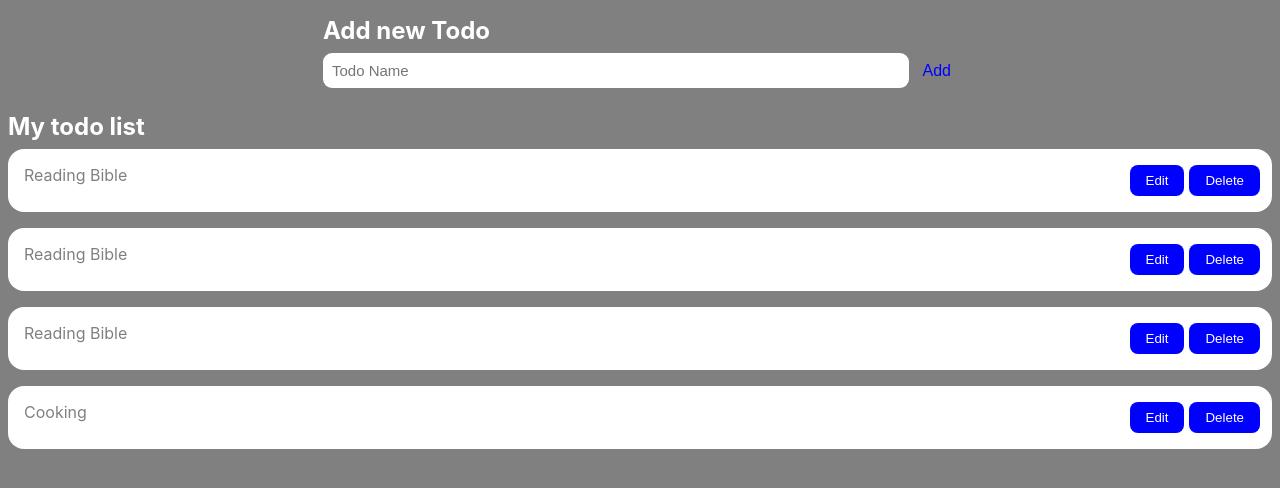
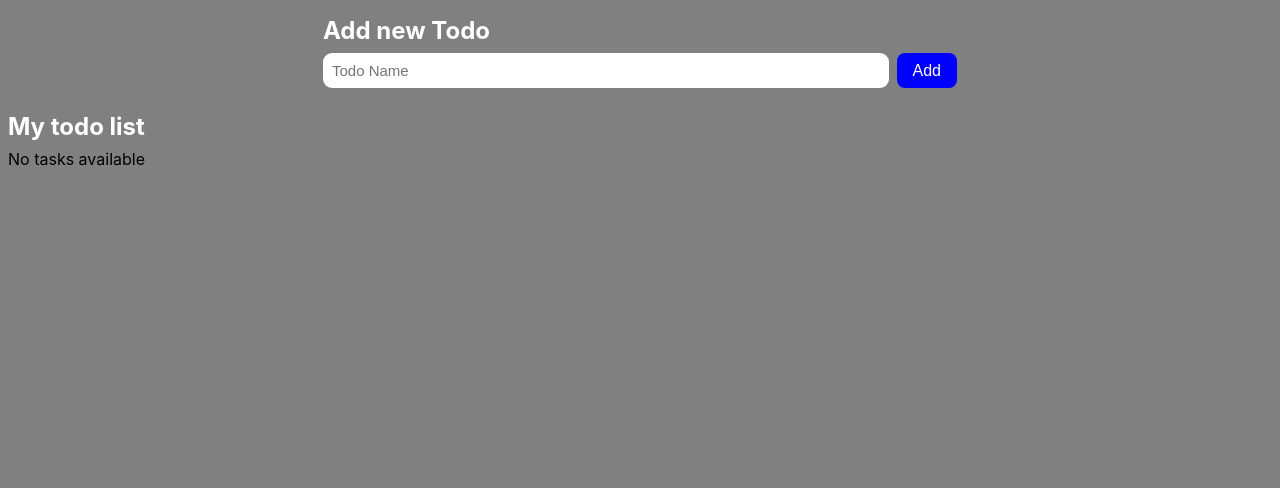
Before and after one commit to fummix/todo-list, a React (Create React App) app: page / in a window 1280 px wide. Shown: the top 488 px of the page. Built offline with nearby package versions, Linux system fonts and the light colour scheme.

Commit message:
created local storage

```diff
--- a/src/App.css
+++ b/src/App.css
@@ -24,11 +24,20 @@ body{
     display: flex;
 
 }
-input,button {
+/* input,button {
 border: none;
 appearance: none;
 outline: none;
 background-color: none;
+} */
+.btn{
+    padding: 8px 16px;
+    outline: none;
+    border-radius: 8px;
+    border: none;
+    font-size: 16px;
+    color: white;
+    background-color: blue;
 }
 #task-form-input{
     flex: 1 1 0%;
@@ -36,7 +45,8 @@ background-color: none;
     padding: 9px;
     border-radius: 9px;
     margin-right: 8px;
-
+   outline: none;
+   border: none;
     color: gray;
     font-size: 15px;
 
@@ -46,6 +56,7 @@ background-color: none;
     color: grey;
 }
 #task-form-submit{
+
     outline: none;
     border: none;
     background-color: transparent;
@@ -99,3 +110,8 @@ background-color: none;
 /* #task-list.container.icons.button{
     cursor: pointer;
 } */
+
+ .edit , .delete{
+    outline: none;
+    border: none;
+ }
--- a/src/App.js
+++ b/src/App.js
@@ -1,16 +1,52 @@
 
+import { useState, useEffect } from 'react';
 import './App.css';
 
 function App() {
+  const[todoList, setTodoList] = useState([])
+  const[todo, setTodo] = useState({todoName:''})
+
+  const handleChange = (e) => {
+    const { name, value } = e.target;
+    setTodo({
+      ...todo,
+      [name]: value
+    });
+  };
+const saveToLocalStorage =()=>{ // method to save to local storage
+  const todoJson =JSON.stringify(todoList) // converted to json before saving
+localStorage.setItem("todo", todoJson); // save to local storage
+getFromLocalStorage()
+}
+
+const getFromLocalStorage=()=>{
+const itemFromStorage = localStorage.getItem("todo"); // retrieve from storage
+if(itemFromStorage){
+  const toObject = JSON.parse(itemFromStorage); // convert to normal object
+setTodoList(toObject);
+}
+}
+const AddToList=(event)=>{
+event.preventDefault();
+todoList.push(todo) // add todo to list
+saveToLocalStorage()
+setTodo({"todoName":''})
+  };
+
+  useEffect(() => {
+    getFromLocalStorage()
+  }, []);
   return (
     <div className="App">
 
         <div className="content">
           <h2>Add new Todo</h2>
 
-          <form action='' className="task-form">
-            <input type="text" placeholder="Todo Name" id="task-form-input" />
-            <input type="submit" value="Add" id="task-form-submit" />
+          <form  className="task-form" onSubmit={AddToList}>
+            <input type="text" name="todoName" placeholder="Todo Name" id="task-form-input" value={todo.todoName}
+             onChange={handleChange}/>
+            {/* <input type="submit" value="Add" id="task-form-submit"  onClick={ (e)}/> */}
+            <button  type='submit' className="btn" >Add</button>
 
           </form>
         </div>
@@ -18,53 +54,44 @@ function App() {
           <div className="main">
             <h2>My todo list</h2>
             <div id="task-list">
-              <div className="task">
-                <div className="container">
-                  <p>Reading Bible</p>
+  {todoList.length > 0 ? (
+    todoList.map((item) => (
+      <div className="task" key={item.id}>
+        <div className="container">
+          <p>{item.todoName}</p>
+        </div>
+        <div className="icons">
+          <button
+            className="edit"
+            style={{
+              backgroundColor: "blue",
+              color: "white",
+              padding: "8px 16px",
+              borderRadius: "8px"
+            }}
+          >
+            Edit
+          </button>
+          <button
+            className="delete"
+            style={{
+              backgroundColor: "blue",
+              color: "white",
+              padding: "8px 16px",
+              borderRadius: "8px",
+              marginLeft: "5px"
+            }}
+          >
+            Delete
+          </button>
+        </div>
+      </div>
+    ))
+  ) : (
+    <p>No tasks available</p>
+  )}
+</div>
 
-                </div>
-                <div className="icons" >
-                  <button className="edit"  style={{"background-color": "blue" , color: "white", padding: "8px 16px", "border-radius": "8px"}}>Edit</button>
-                  <button className="delete"style={{"background-color": "blue",  color: "white", padding: "8px 16px", "border-radius": "8px" ,"margin-left": "5px"}}>Delete</button>
-                </div>
-
-              </div>
-              <div className="task">
-                <div className="container">
-                  <p>Reading Bible</p>
-
-                </div>
-                <div className="icons" >
-                  <button className="edit" style={{"background-color": "blue" , color: "white", padding: "8px 16px", "border-radius": "8px"}}>Edit</button>
-                  <button className="delete" style={{"background-color": "blue",  color: "white", padding: "8px 16px", "border-radius": "8px" ,"margin-left": "5px"}}>Delete</button>
-                </div>
-
-              </div>
-              <div className="task">
-                <div className="container">
-                  <p>Reading Bible</p>
-
-                </div>
-                <div className="icons" >
-                  <button className="edit" style={{"background-color": "blue" , color: "white", padding: "8px 16px", "border-radius": "8px"}}>Edit</button>
-                  <button className="delete"style={{"background-color": "blue",  color: "white", padding: "8px 16px", "border-radius": "8px" ,"margin-left": "5px"}}>Delete</button>
-                </div>
-
-              </div>
-              <div className="task">
-                <div className="container">
-                  <p>Cooking</p>
-
-                </div>
-                <div className="icons" >
-                  <button className="edit" style={{"background-color": "blue" , color: "white", padding: "8px 16px", "border-radius": "8px"}}>Edit</button>
-                  <button className="delete" style={{"background-color": "blue",  color: "white", padding: "8px 16px", "border-radius": "8px" ,"margin-left": "5px"}} >Delete</button>
-                </div>
-
-              </div>
-
-
-            </div>
           </div>
         </section>
 
```
